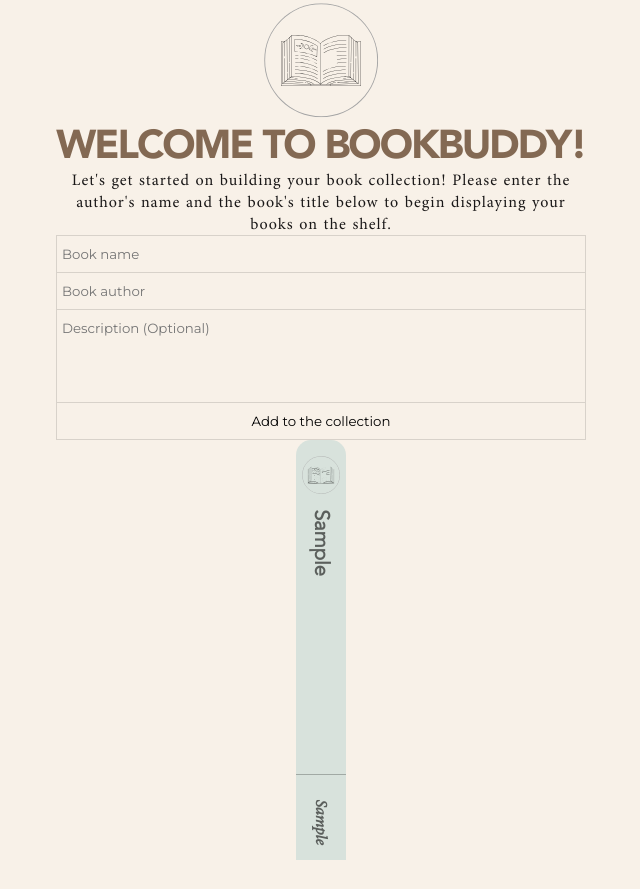
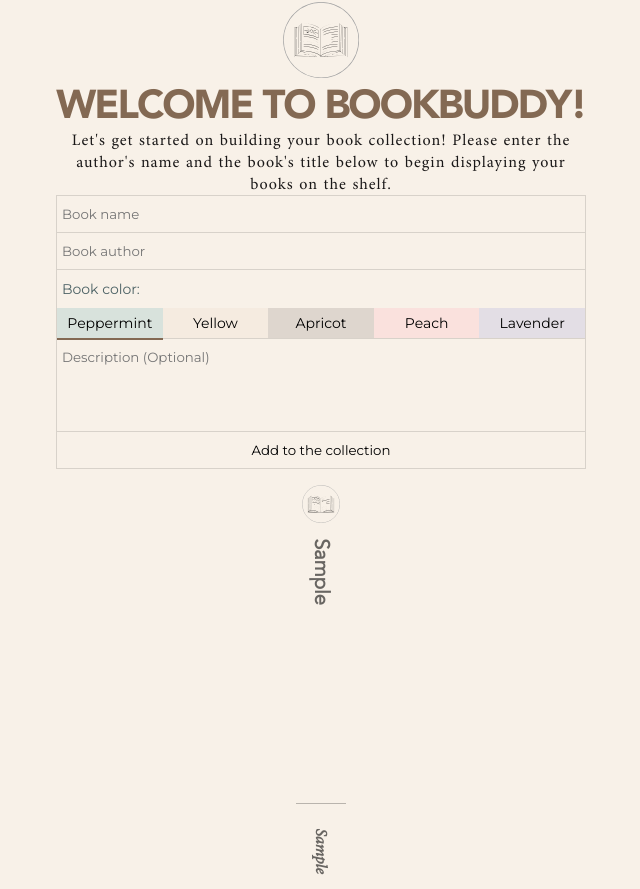
Before and after one commit to LucaCuello/taxes-software-test, a Vue app: page / in a window 1280 px wide. Both pictures are taken after typing "Sample", "Sample", "Sample" into the empty fields and a click on the button "Add to the collection". Shown: the whole page, without its empty margins (319-959 px from the left). Before the commit the page ends 860 px from the top, so only its background shows below. Built offline with nearby package versions, Linux system fonts and the light colour scheme.

Commit message:
Added input and logic for changing book colors

```diff
--- a/src/assets/base.css
+++ b/src/assets/base.css
@@ -48,11 +48,11 @@
   --background-color: #f8f1e8;
   --main-color: #836953;
   --paragraph-color: rgb(26, 24, 24);
-  --book-color-variant1: #d8e2dc;
-  --book-color-variant2: #f5ebe0;
-  --book-color-variant3: #ded6ce;
-  --book-color-varian4: #fae1dd;
-  --book-color-varian5: #f8edeb;
+  --book-color-peppermint: #d8e2dc;
+  --book-color-yellow: #f5ebe0;
+  --book-color-apricot: #ded6ce;
+  --book-color-peach: #fae1dd;
+  --book-color-lavender: #e3dee5;
   /* Fonts */
   --avenir-font-black: Avenir Black;
   --avenir-font-book: Avenir Book;
--- a/src/assets/main.css
+++ b/src/assets/main.css
@@ -41,7 +41,7 @@ main {
 }
 
 .page-logo {
-  width: 120px;
+  width: 80px;
   height: auto;
 }
 
--- a/src/components/FormSection.vue
+++ b/src/components/FormSection.vue
@@ -5,12 +5,14 @@ import { type bookObject } from '../types/Types'
 const bookName = ref(''),
   bookAuthor = ref(''),
   bookDescription = ref(''),
+  bookColor = ref(''),
   bookList = ref([] as bookObject[])
 
 const submitForm = () => {
   const item: bookObject = {
     name: bookName.value,
     author: bookAuthor.value,
+    color: bookColor.value,
     description: bookDescription.value
   }
 
@@ -27,7 +29,7 @@ const saveToLocalStorage = (book: bookObject) => {
 }
 
 const clearFormValues = () => {
-  const fieldsToClear = [bookName, bookAuthor, bookDescription]
+  const fieldsToClear = [bookName, bookAuthor, bookDescription, bookColor]
   fieldsToClear.forEach((field) => (field.value = ''))
 }
 
@@ -44,6 +46,53 @@ onMounted(() => {
     <label for="book-author">
       <input type="text" id="book-author" placeholder="Book author" v-model="bookAuthor" />
     </label>
+    <div class="test">
+      <span>Book color:</span>
+      <div class="bookshelf-color-container">
+        <input
+          type="radio"
+          id="peppermint"
+          value="book-color-peppermint"
+          name="bookshelf-color"
+          v-model="bookColor"
+          checked
+        />
+        <label for="peppermint" class="peppermint">Peppermint</label>
+        <input
+          type="radio"
+          id="yellow"
+          value="book-color-yellow"
+          name="bookshelf-color"
+          v-model="bookColor"
+        />
+        <label for="yellow" class="yellow">Yellow</label>
+        <input
+          type="radio"
+          id="apricot"
+          value="book-color-apricot"
+          name="bookshelf-color"
+          v-model="bookColor"
+        />
+        <label for="apricot" class="apricot">Apricot</label>
+        <input
+          type="radio"
+          id="peach"
+          value="book-color-peach"
+          name="bookshelf-color"
+          v-model="bookColor"
+        />
+        <label for="peach" class="peach">Peach</label>
+        <input
+          type="radio"
+          id="lavender"
+          value="book-color-lavender"
+          name="bookshelf-color"
+          v-model="bookColor"
+        />
+        <label for="lavender" class="lavender">Lavender</label>
+      </div>
+    </div>
+
     <textarea
       id="description"
       placeholder="Description (Optional)"
@@ -53,7 +102,7 @@ onMounted(() => {
   </form>
   <div class="book-container">
     <template v-for="book in bookList" :key="book.name">
-      <div class="book">
+      <div class="book" :class="book.color">
         <div class="book-title-container">
           <img src="logo.svg" />
           <span class="book-name">{{ book.name }}</span>
@@ -74,6 +123,70 @@ export default {
 </script>
 
 <style scoped>
+.test {
+  display: flex;
+  flex-direction: column;
+  border-bottom: 1px solid rgba(0, 0, 0, 0.13);
+  border-right: 1px solid rgba(0, 0, 0, 0.13);
+  border-left: 1px solid rgba(0, 0, 0, 0.13);
+}
+.test span {
+  font-family: 'Montserrat', sans-serif;
+  font-size: 14px;
+  color: #4b6164;
+  padding: 10px 5px;
+}
+
+.bookshelf-color-container {
+  display: flex;
+  justify-content: center;
+  align-items: center;
+  height: 30px;
+}
+
+.bookshelf-color-container input {
+  display: none;
+}
+
+.bookshelf-color-container label {
+  cursor: pointer;
+  display: flex;
+  justify-content: center;
+  align-items: center;
+  font-family: 'Montserrat', sans-serif;
+  font-size: 14px;
+  width: 100%;
+  height: 100%;
+}
+.peppermint,
+.book-color-peppermint {
+  background-color: var(--book-color-peppermint);
+}
+
+.yellow,
+.book-color-yellow {
+  background-color: var(--book-color-yellow);
+}
+
+.apricot,
+.book-color-apricot {
+  background-color: var(--book-color-apricot);
+}
+
+.peach,
+.book-color-peach {
+  background-color: var(--book-color-peach);
+}
+
+.lavender,
+.book-color-lavender {
+  background-color: var(--book-color-lavender);
+}
+
+.bookshelf-color-container input:checked + label {
+  box-shadow: 0px 2px var(--main-color);
+}
+
 .book-container {
   display: flex;
   justify-content: center;
@@ -88,7 +201,6 @@ export default {
   justify-content: space-between;
   align-items: center;
   flex-direction: column;
-  background-color: var(--book-color-variant1);
   width: 50px;
   height: 420px;
   gap: 15px;
--- a/src/types/Types.ts
+++ b/src/types/Types.ts
@@ -1,5 +1,6 @@
 export type bookObject = {
   name: string
   author: string
+  color: string
   description?: string
 }
```
